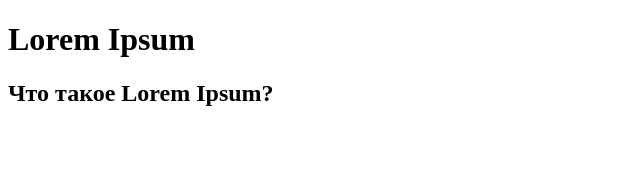
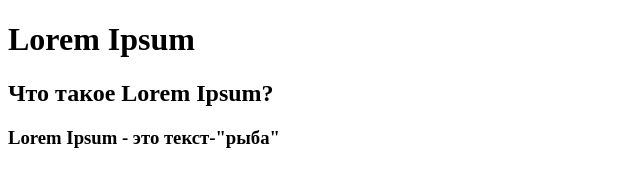
Before and after one commit to roman532/roman5322.github.io, a plain HTML site: page indix.html in a window 1280 px wide. Shown: the whole page, without its empty margins (0-640 px from the left). Drawn offline with Linux system fonts and the light colour scheme.

Commit message:
commit 3>

```diff
--- a/indix.html
+++ b/indix.html
@@ -9,6 +9,7 @@
 <body>
     <h1>Lorem Ipsum</h1>
     <h2>Что такое Lorem Ipsum?</h2>
+    <h3>Lorem Ipsum - это текст-"рыба"</h3>
 
 </body>
 </html>
```
